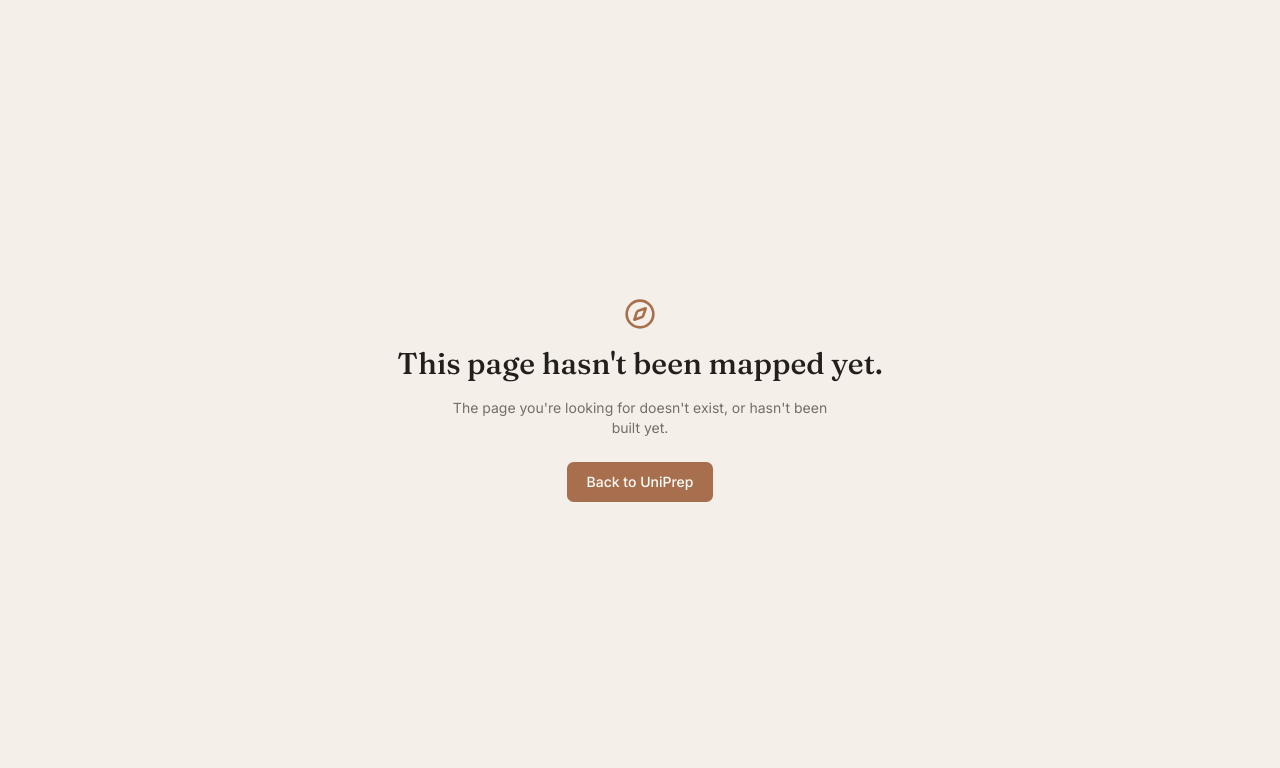
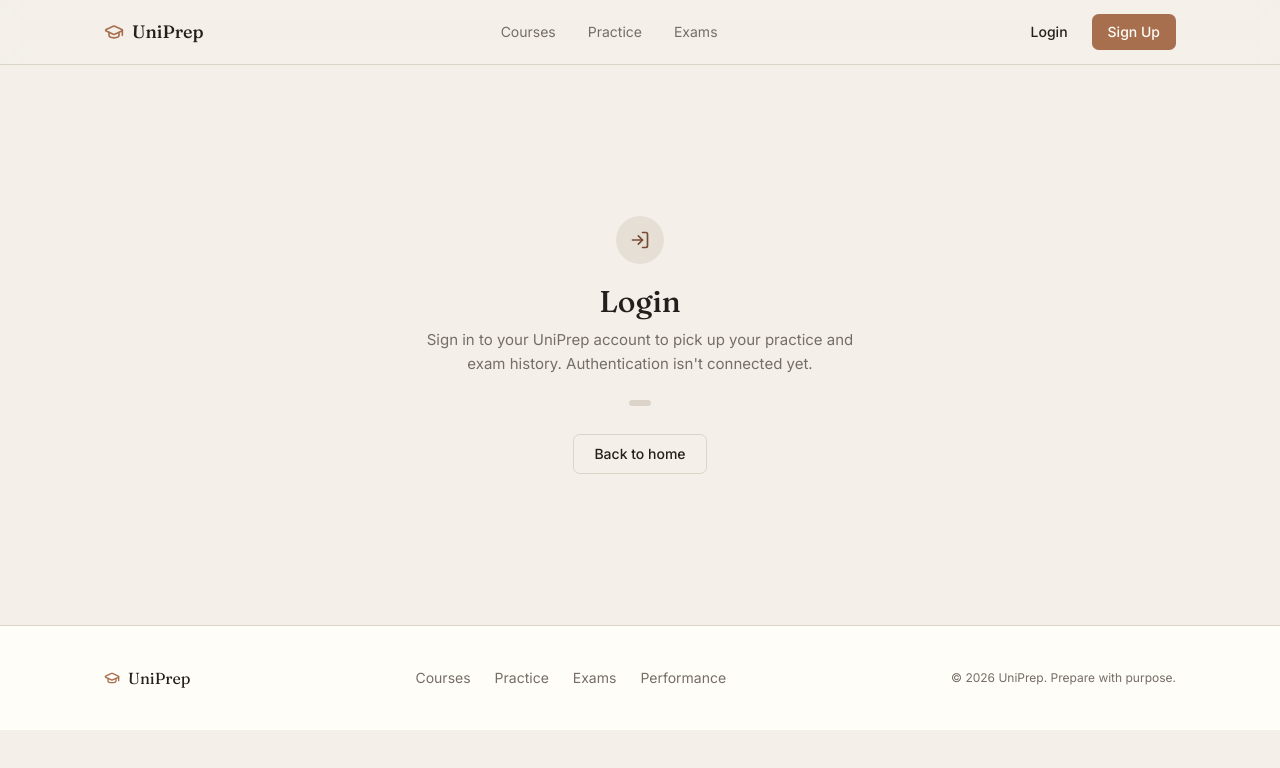
Before and after one commit to Nath-dev160/uniPrep, a Next.js app: page /login in a window 1280 px wide. Before the commit this address had no page. Shown: the top 768 px of the page. Built offline with nearby package versions, Linux system fonts and the light colour scheme.

Commit message:
Add files via upload

```diff
--- /dev/null
+++ b/src/app/login/page.tsx
@@ -0,0 +1,14 @@
+import { LogIn } from "lucide-react";
+
+import { PlaceholderPage } from "@/components/layout/placeholder-page";
+
+export default function LoginPage() {
+  return (
+    <PlaceholderPage
+      icon={LogIn}
+      title="Login"
+      description="Sign in to your UniPrep account to pick up your practice and exam history. Authentication isn't connected yet."
+      primaryCta={{ label: "Create an account instead", href: "/signup" }}
+    />
+  );
+}
```
